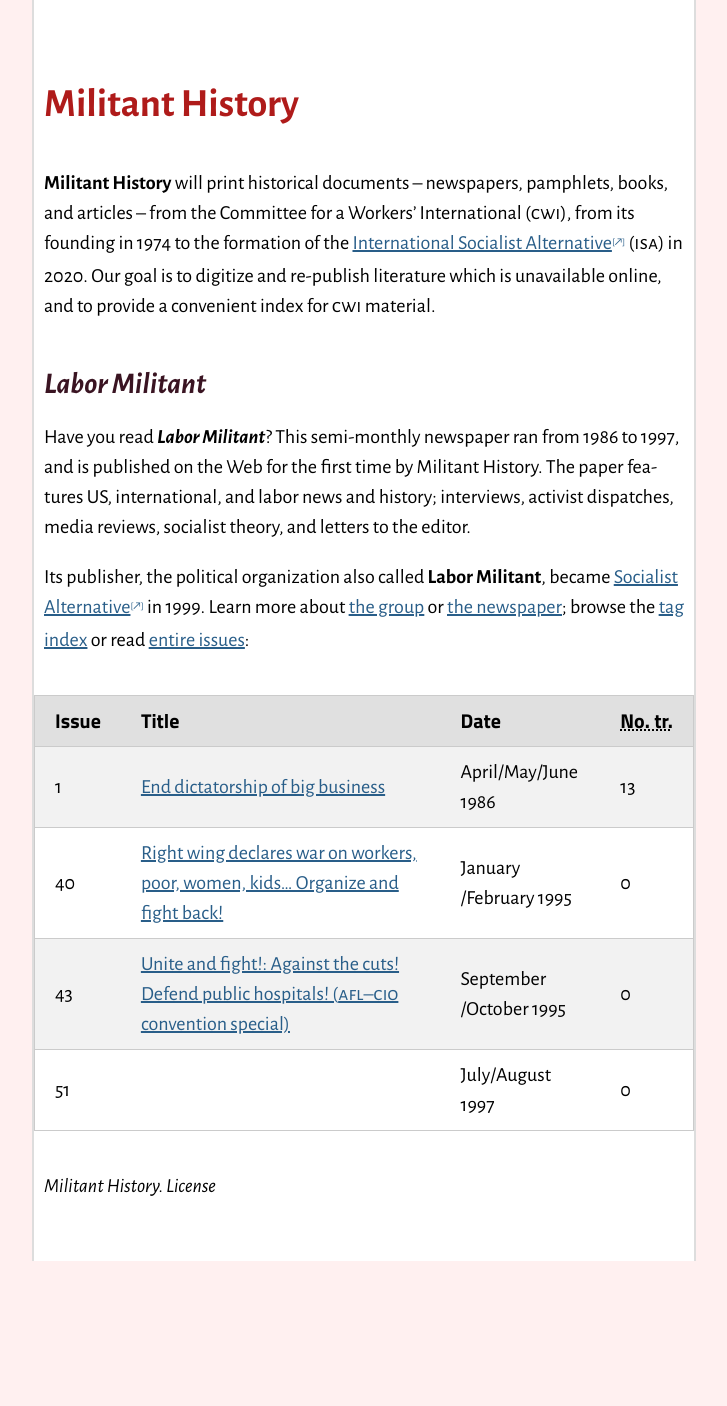
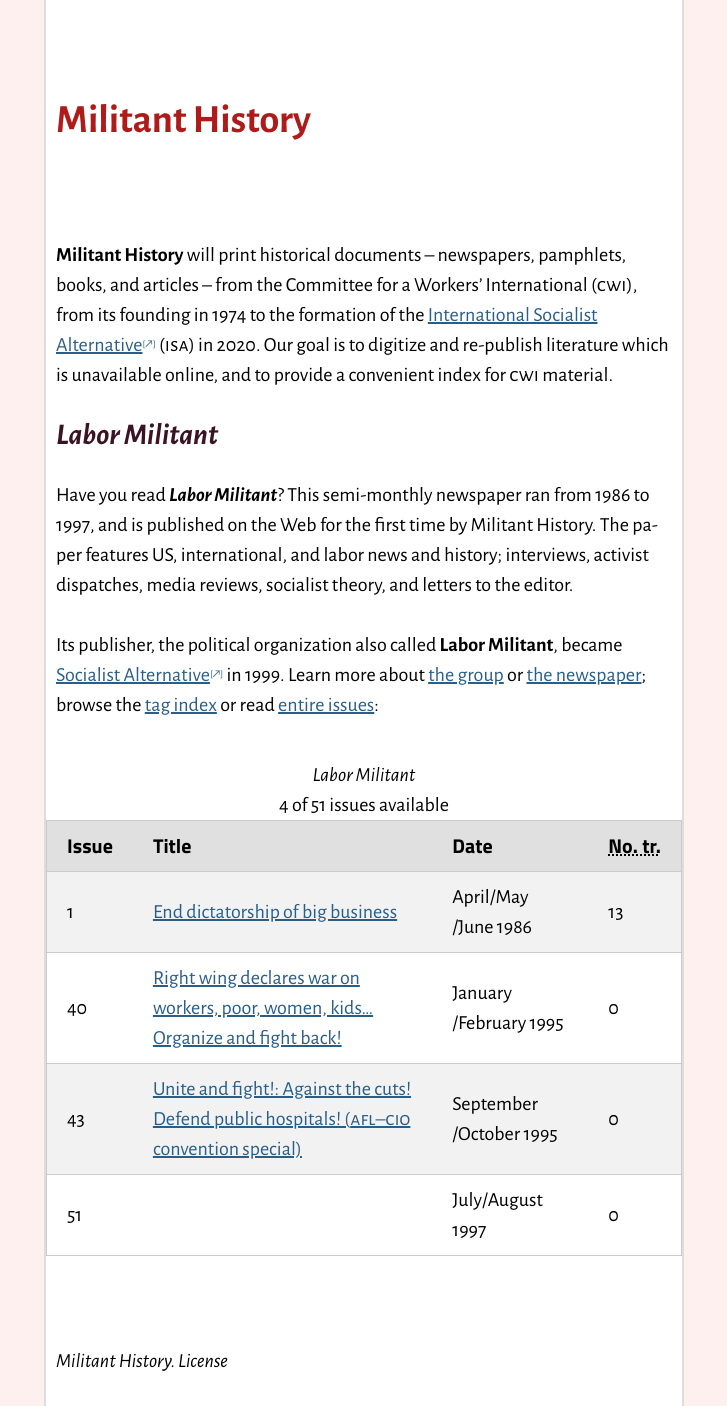
Before and after one commit to jackwillis/militanthistory, a Jekyll site: the page built from index.html, in a window 1280 px wide. Shown: the whole page, without its empty margins (276-1003 px from the left). Built offline with Jekyll 4.4.1, drawn with Linux system fonts in a browser that asks for light colours; before the commit the page ends 1261 px from its top, so only the background shows below that.

Commit message:
work on vertical rhythm

```diff
--- a/_includes/lm-table.html
+++ b/_includes/lm-table.html
@@ -1,5 +1,10 @@
 <figure>
 <table class="pure-table pure-table-striped pure-table-horizontal">
+  <caption>
+    <cite>Labor Militant</cite><br>
+    {{ site.lm_issues | size }} of 51 issues available
+  </caption>
+
   <thead>
     <tr>
       <th>Issue</th>
--- a/styles/main.css
+++ b/styles/main.css
@@ -1,16 +1,25 @@
+html {
+  display: flex;
+  justify-content: space-around;
+
+  font-size: 20px;
+  line-height: 1.5em;
+}
+
 body {
-  font: 18px/28px "Alegreya Sans", Candara, Ubuntu, "Lucida Sans", "Lucida Grande", Tahoma, "Droid Sans", sans-serif;
-  padding: 2em 0.5em;
+  font-family: "Alegreya Sans", Candara, Ubuntu, "Lucida Sans", "Lucida Grande", Tahoma, "Droid Sans", sans-serif;
+  padding: 0 0.5em;
   margin: 0;
   max-width: 32em;
   background: #fff;
+  box-sizing: border-box;
 }
 
 @media(min-width: 600px) {
   body {
-    font-size: 22px;
+/*    font-size: 22px;
     line-height: 33px;
-    max-width: 40em;
+    max-width: 40em;*/
 
     border-width: 0 2px;
     border-style: solid;
@@ -24,21 +33,19 @@
 
 @media(min-width: 1025px) {
   body {
-    font-size: 20px;
-    line-height: 30px;
-    max-width: 32em;
+    /*font-size: 125%;*/
   }
 }
 
 figcaption, small, blockquote, .caption {
-  font-size: 15px;
+  /*font-size: 15px;*/
 }
 
 figcaption, .caption {
   font-weight: 500;
 }
 
-blockquote {
+/*blockquote {
   font-size: 90%;
 }
 
@@ -46,15 +53,10 @@
   font-size: 100%;
   line-height: unset;
   font-weight: normal;
-}
+}*/
 
-html {
-  display: flex;
-  justify-content: space-around;
-}
-
-main header, footer, main {
-  margin: 2em 0 1em 0;
+header, footer, main {
+  margin: 4.5rem 0 0.75rem 0;
 }
 
 footer {
@@ -62,7 +64,8 @@
 }
 
 h1, h2, h3, h4, header p {
-  line-height: 1.2;
+  margin: 0;
+  line-height: 1.5rem;
 }
 
 h3, thead {
@@ -73,40 +76,33 @@
   font-weight: bold;
 }
 
-h1 {
-  font-size: 100%;
-  margin-top: -1.5em;
-  margin-bottom: 4em;
-}
-
 .subtitle {
   font-style: italic;
 }
 
-body.front-page h1 {
-  margin: 1em 0;
+/*body.front-page > header {
+  height: 4.5em;
+}*/
+
+h1 {
+  margin: 0;
   font-size: 200%;
+  line-height: 3rem;
 }
 
-h2, h3 {
-  margin: 1.5em 0 0.5em 0;
-}
-
-h4 {
-  margin: 0.5em 0 0.25em 0;
+h2, h3, h4, li {
+  margin: 1.5rem 0;
+  line-height: 1.5rem;
 }
 
 p {
   hyphens: auto;
   hyphenate-limit-last: always;
+  margin: 1.5em 0;
 }
 
 header p, footer p {
   hyphens: none;
-}
-
-li {
-  margin: 0.5em 0 0.25em 0;
 }
 
 em em, cite cite {
@@ -149,7 +145,7 @@
 }
 
 header p p {
-  margin: 0.25em 0;
+  margin: 0.375em 0;
 }
 
 .tags ul {
@@ -280,11 +276,12 @@
 sup, sub, a[rel=external]::after {
   vertical-align: baseline;
   position: relative;
-  top: -0.4em;
+  top: -0.375em;
+  line-height: 0;
 }
 
 sub {
-  top: 0.4em;
+  top: 0.375em;
 }
 
 [title] {
@@ -322,7 +319,7 @@
     background-color: #ddd;
 }
 
-.pure-table{border-collapse:collapse;border-spacing:0;empty-cells:show;border:1px solid #cbcbcb}.pure-table caption{color:#000;font:italic 85%/1 arial,sans-serif;padding:1em 0;text-align:center}.pure-table td,.pure-table th{border-left:1px solid #cbcbcb;border-width:0 0 0 1px;font-size:inherit;margin:0;overflow:visible;padding:.5em 1em}.pure-table thead{background-color:#e0e0e0;color:#000;text-align:left;vertical-align:bottom}.pure-table td{background-color:transparent}.pure-table-odd td{background-color:#f2f2f2}.pure-table-striped tr:nth-child(2n-1) td{background-color:#f2f2f2}.pure-table-bordered td{border-bottom:1px solid #cbcbcb}.pure-table-bordered tbody>tr:last-child>td{border-bottom-width:0}.pure-table-horizontal td,.pure-table-horizontal th{border-width:0 0 1px 0;border-bottom:1px solid #cbcbcb}.pure-table-horizontal tbody>tr:last-child>td{border-bottom-width:0}\
+.pure-table{border-collapse:collapse;border-spacing:0;empty-cells:show;border:1px solid #cbcbcb}.pure-table caption{color:#000;text-align:center}.pure-table td,.pure-table th{border-left:1px solid #cbcbcb;border-width:0 0 0 1px;font-size:inherit;margin:0;overflow:visible;padding:.5em 1em}.pure-table thead{background-color:#e0e0e0;color:#000;text-align:left;vertical-align:bottom}.pure-table td{background-color:transparent}.pure-table-odd td{background-color:#f2f2f2}.pure-table-striped tr:nth-child(2n-1) td{background-color:#f2f2f2}.pure-table-bordered td{border-bottom:1px solid #cbcbcb}.pure-table-bordered tbody>tr:last-child>td{border-bottom-width:0}.pure-table-horizontal td,.pure-table-horizontal th{border-width:0 0 1px 0;border-bottom:1px solid #cbcbcb}.pure-table-horizontal tbody>tr:last-child>td{border-bottom-width:0}\
 
 figure .pure-table {
   border-left-width: 0;
```
